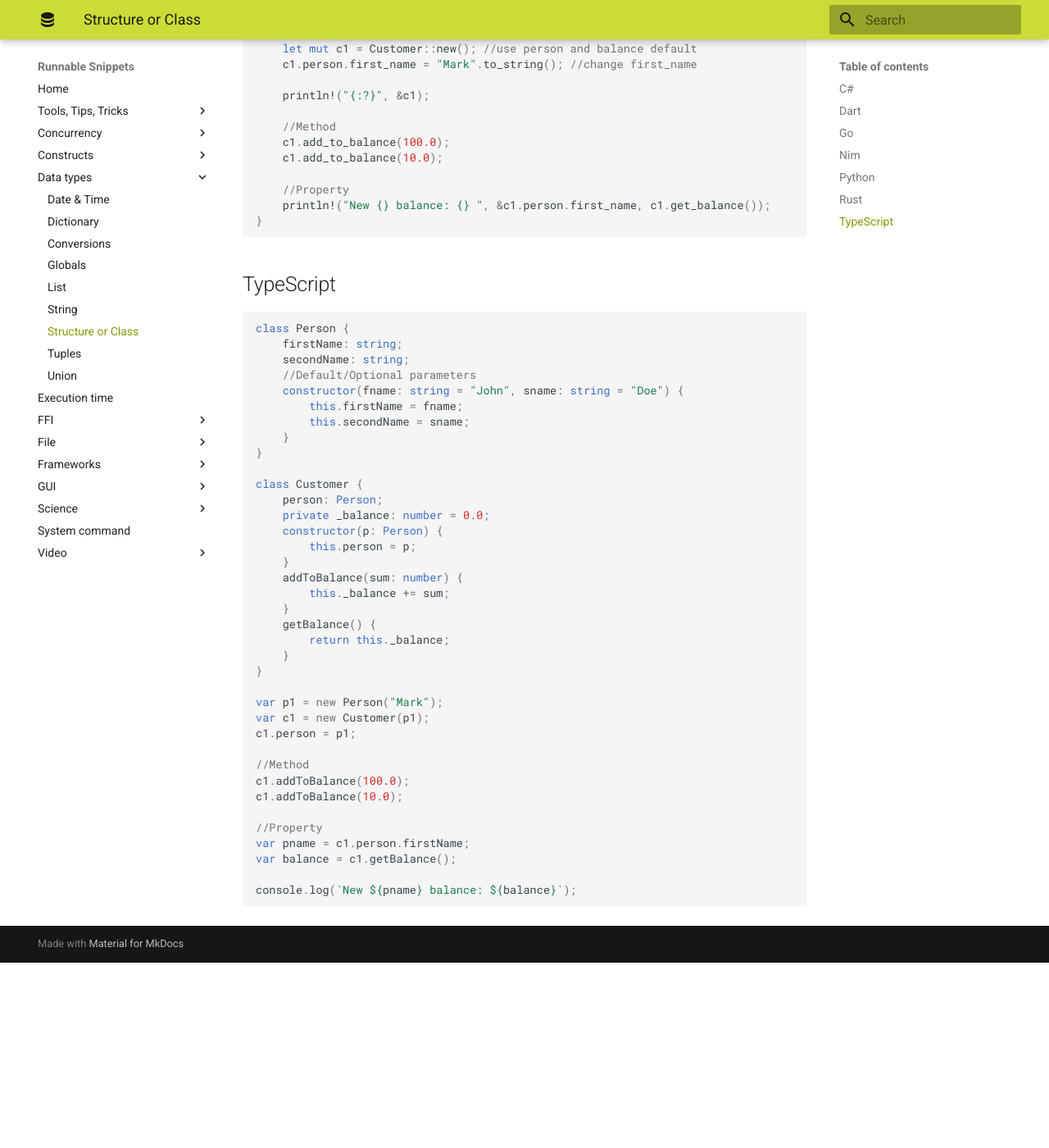
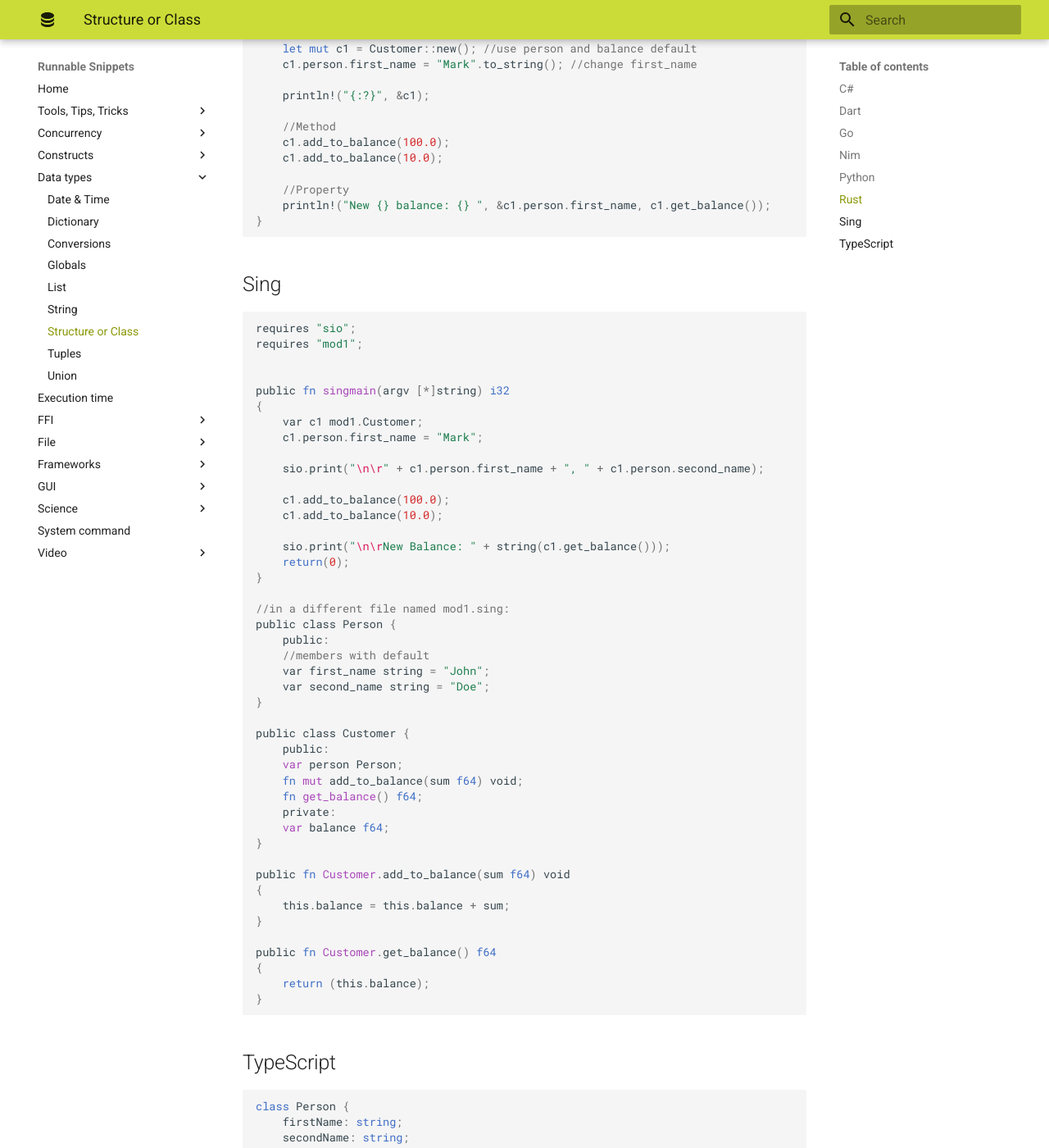
Before and after one commit to wegmarken2006/snippets_src, an MkDocs documentation site: the page built from docs/Structure or Class.md, in a window 1280 px wide and 1400 px high, scrolled down 5810 px. Shown: the whole window at 82% size. Built offline with MkDocs 1.6.1 and Material for MkDocs 9.7.7, drawn with Linux system fonts in a browser that asks for light colours; before the commit the page ends 6984 px from its top, so only the background shows below that.

Commit message:
SIng class

````diff
--- a/docs/Structure or Class.md
+++ b/docs/Structure or Class.md
@@ -313,6 +313,54 @@ fn main() {
 }
 ```
 
+## Sing
+```rust
+
+requires "sio";
+requires "mod1";
+
+
+public fn singmain(argv [*]string) i32
+{
+    var c1 mod1.Customer;
+    c1.person.first_name = "Mark";
+
+    sio.print("\n\r" + c1.person.first_name + ", " + c1.person.second_name);
+
+    c1.add_to_balance(100.0);
+    c1.add_to_balance(10.0);
+
+    sio.print("\n\rNew Balance: " + string(c1.get_balance()));
+    return(0);
+}
+
+//in a different file named mod1.sing:
+public class Person {
+    public:
+    //members with default
+    var first_name string = "John";
+    var second_name string = "Doe";
+}
+
+public class Customer {
+    public:
+    var person Person;
+    fn mut add_to_balance(sum f64) void;
+    fn get_balance() f64;
+    private:
+    var balance f64;
+}
+
+public fn Customer.add_to_balance(sum f64) void
+{
+    this.balance = this.balance + sum;
+}
+
+public fn Customer.get_balance() f64
+{
+    return (this.balance);
+}
+```
 ## TypeScript
 ``` typescript
 
````
